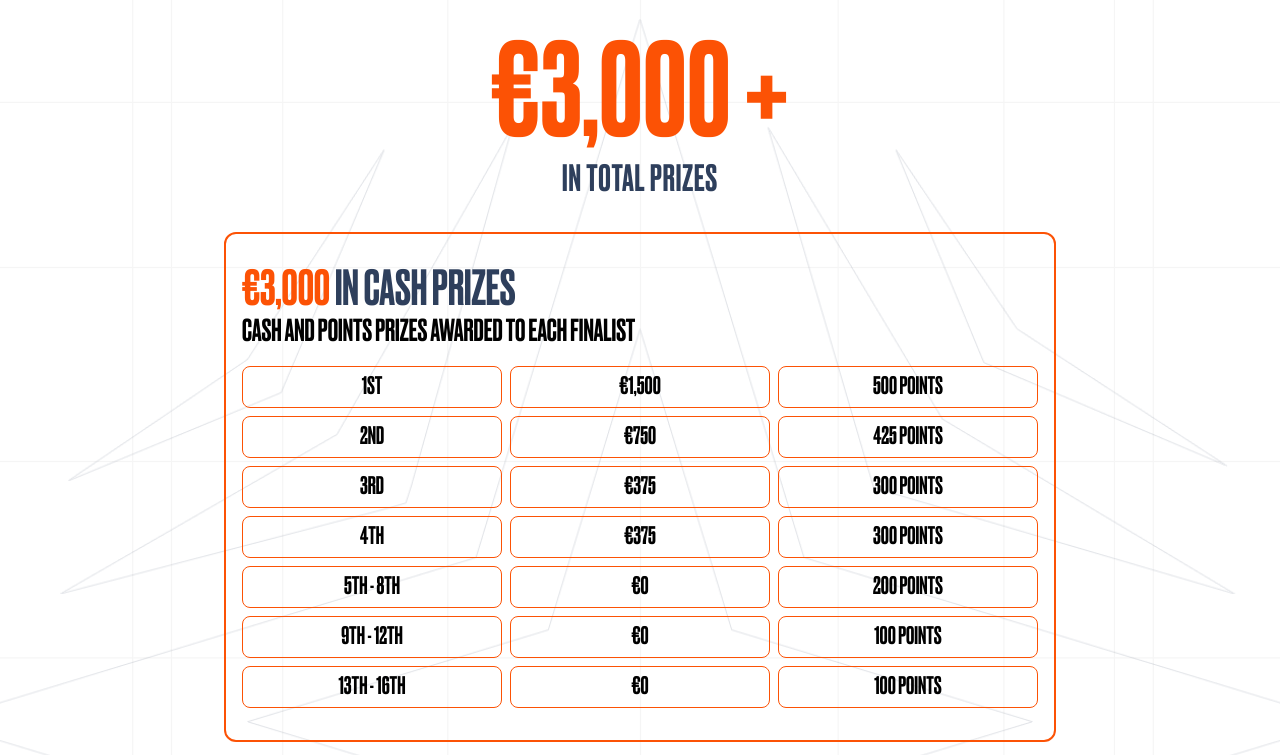
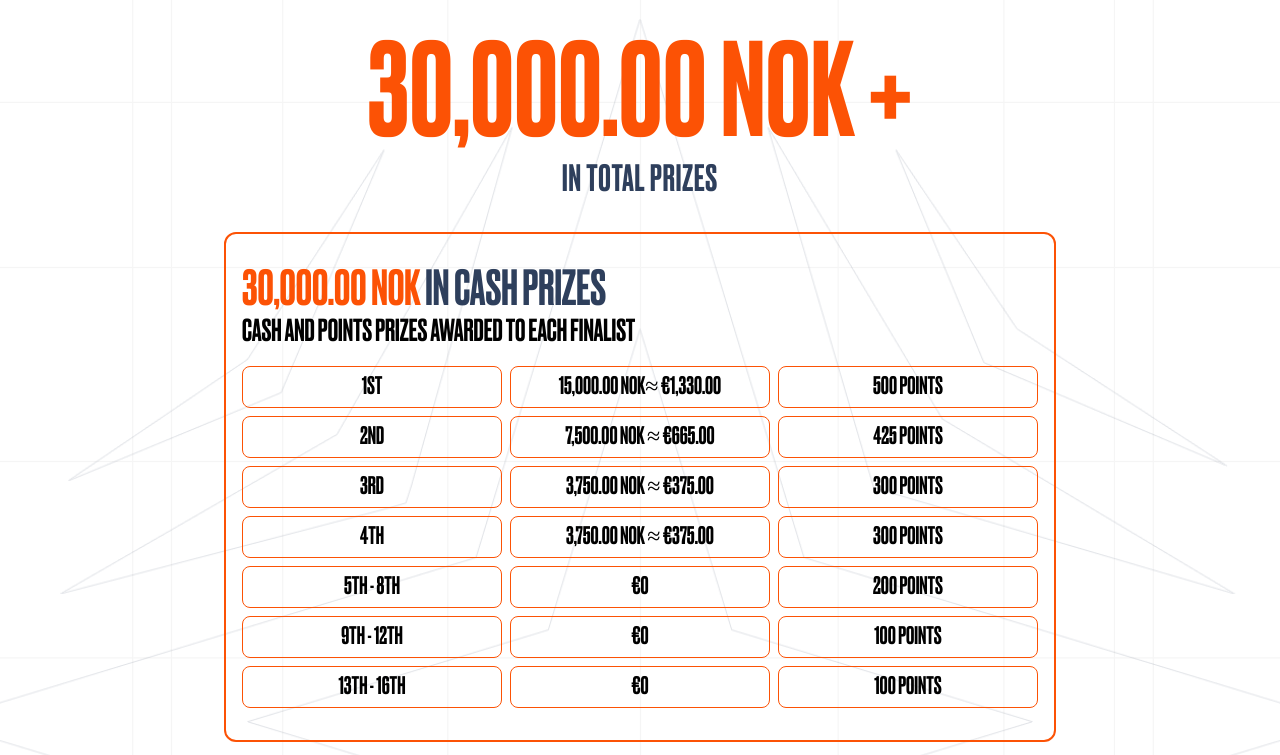
Before and after one commit to gathering/valorant.gathering.org, a plain HTML site: page src/index.html in a window 1280 px wide. Shown: the part 1197-1952 px from the top of the page. Drawn offline with nearby package versions, Linux system fonts and the light colour scheme; files that its build step writes are made by us from their sources.

Commit message:
Updated prizing

```diff
--- a/src/index.html
+++ b/src/index.html
@@ -43,7 +43,7 @@
           <div class="grid max-w-screen-xl px-4 py-8 mx-auto lg:gap-8 xl:gap-0 lg:py-16 lg:grid-cols-12">
               <div class="mr-auto place-self-center text-center w-full lg:col-span-7">
                   <h1 class="mb-4 text-7xl text-bold tracking-wide dark:text-dsb leading-1">The Gathering 2023 <br/>Valorant Beacon</h1>
-                  <p class="mb-6 font-light text-orange tracking-wide text-3xl lg:mb-8">WITH $3,000+ IN CASH PRIZES</p>
+                  <p class="mb-6 font-light text-orange tracking-wide text-3xl lg:mb-8">WITH 30,000.00 NOK+ IN CASH PRIZES</p>
                   <button class="bg-dsb border-2 border-dsb hover:bg-gray hover:text-dsb text-gray font-bold tracking-wide text-3xl py-2 px-4 rounded">
                     COMPETE NOW
                   </button>
@@ -103,20 +103,20 @@
 
         <div class="grid max-w-screen-xl px-4 mx-auto pt-8 lg:grid-cols-12">
             <div class="text-center mr-auto place-self-center col-span-12 w-full">
-                <p class="mb-6 text-dsb tracking-wide text-4xl lg:mb-8"><span class="text-orange text-9xl">€3,000 +</span><br/> IN TOTAL PRIZES</p>
+                <p class="mb-6 text-dsb tracking-wide text-4xl lg:mb-8"><span class="text-orange text-9xl">30,000.00 NOK +</span><br/> IN TOTAL PRIZES</p>
             </div>
         </div>
 
         <div class="grid max-w-screen-xl px-4 mx-auto lg:grid-cols-12">
           <div class="border-2 border-orange px-4 py-8 border-solid rounded-xl w-full col-span-8 col-start-3">
-            <p class="text-dsb text-5xl"><span class="text-orange">€3,000</span> IN CASH PRIZES</p>
+            <p class="text-dsb text-5xl"><span class="text-orange">30,000.00 NOK</span> IN CASH PRIZES</p>
             <p class="text-3xl">CASH AND POINTS PRIZES AWARDED TO EACH FINALIST</p>
             <div class="grid gap-2 max-w-screen-xl pt-4 px-0 mx-auto grid-cols-12">
               <div class="border-[1px] border-orange border-solid rounded-lg py-1 w-full col-span-4 text-2xl text-center">
                 1ST
               </div>
               <div class="border-[1px] border-orange border-solid rounded-lg py-1 w-full col-span-4 text-2xl text-center">
-                €1,500
+                15,000.00 NOK≈ €1,330.00
               </div>
               <div class="border-[1px] border-orange border-solid rounded-lg py-1 w-full col-span-4 text-2xl text-center">
                 500 POINTS
@@ -125,7 +125,7 @@
                 2ND
               </div>
               <div class="border-[1px] border-orange border-solid rounded-lg py-1 w-full col-span-4 text-2xl text-center">
-                €750
+                7,500.00 NOK ≈ €665.00
               </div>
               <div class="border-[1px] border-orange border-solid rounded-lg py-1 w-full col-span-4 text-2xl text-center">
                 425 POINTS
@@ -134,7 +134,7 @@
                 3RD
               </div>
               <div class="border-[1px] border-orange border-solid rounded-lg py-1 w-full col-span-4 text-2xl text-center">
-                €375
+                3,750.00 NOK ≈ €375.00
               </div>
               <div class="border-[1px] border-orange border-solid rounded-lg py-1 w-full col-span-4 text-2xl text-center">
                 300 POINTS
@@ -143,7 +143,7 @@
                 4TH
               </div>
               <div class="border-[1px] border-orange border-solid rounded-lg py-1 w-full col-span-4 text-2xl text-center">
-                €375
+                3,750.00 NOK ≈ €375.00
               </div>
               <div class="border-[1px] border-orange border-solid rounded-lg py-1 w-full col-span-4 text-2xl text-center">
                 300 POINTS
```
